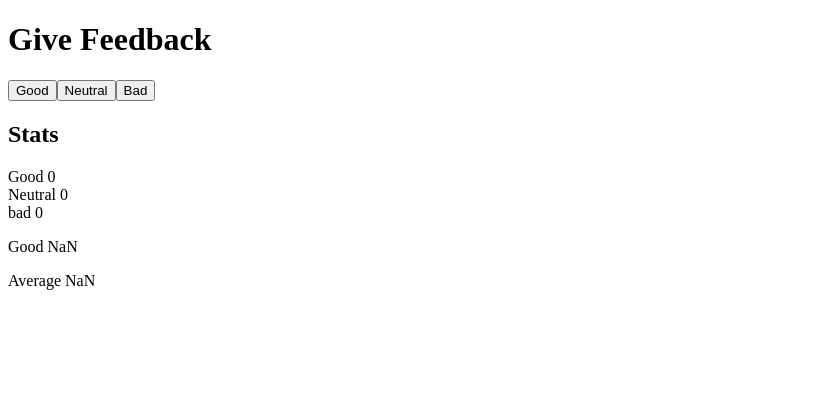
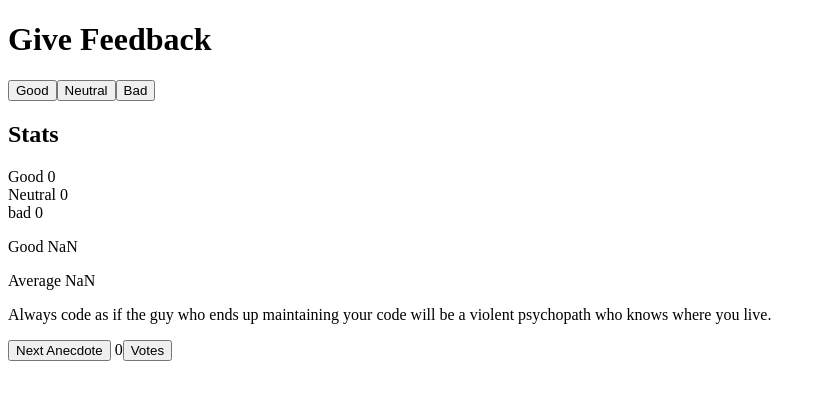
Before and after one commit to skipzero/fullstack-course, a React (Create React App) app in the folder Section1/part1/: page / in a window 1280 px wide. Shown: the top 400 px of the page, without its empty margins (0-826 px from the left). Built offline with nearby package versions, Linux system fonts and the light colour scheme.

Commit message:
working on anecdotes

```diff
--- a/Section1/part1/src/App.js
+++ b/Section1/part1/src/App.js
@@ -18,22 +18,53 @@ const Display = ({value, text}) => {
   )
 }
 
+const Anecdote = ({line, votes}) => {
+  return (
+    <p>{line}</p>
+  )
+}
+
+const lines = [
+  'Always code as if the guy who ends up maintaining your code will be a violent psychopath who knows where you live.',
+  'If it hurts, do it more often.',
+  'Adding manpower to a late software project makes it later!',
+  'The first 90 percent of the code accounts for the first 10 percent of the development time...The remaining 10 percent of the code accounts for the other 90 percent of the development time.',
+  'Any fool can write code that a computer can understand. Good programmers write code that humans can understand.',
+  'Premature optimization is the root of all evil.',
+  'Debugging is twice as hard as writing the code in the first place. Therefore, if you write the code as cleverly as possible, you are, by definition, not smart enough to debug it.',
+  'Programming without an extremely heavy use of console.log is same as if a doctor would refuse to use x-rays or blood tests when diagnosing patients.'
+]
+
+const anecdotes = lines.map((line, index) => {
+  return {line, 'votes':0, index}
+})
+
+console.log(anecdotes)
+
 const App = () => {
   const [good, setGood] = useState(0)
   const [neutral, setNeutral] = useState(0)
   const [bad, setBad] = useState(0)
+  const [anecdoteLine, setAnecdoteLine] = useState(anecdotes[0])
+  const [votes, setVotes] = useState(0)
+
   const sumArray = [good, neutral, bad]
+
+  const getRandom = () => {
+    return Math.random() * (anecdotes.length - 1) + anecdotes.length - 1;
+  }
+
+  const vote = () => {
+    let newVote = [ ...anecdotes ]
+    newVote[0].votes++
+  }
 
   const sum = sumArray.reduce((acc, numb) => {
     acc += numb
     console.log(acc)
     return acc;
   }, 0)
-  // const [average, setAverage] = useState(0)
-  // const [aveGood, setAveGood] = useState(0)
-  // let total = good + bad + neutral;
-  // let goodTotal = good / total;
-  // setAverage(goodTotal)
+
   return (
     <div>
       <h1>Give Feedback</h1>
@@ -48,72 +79,18 @@ const App = () => {
 
       <Averages total={good / sum} text='Good'/>
       <Averages total={sum - good / sum} text='Average' />
+
+      <div>
+        <Anecdote line={anecdoteLine.line} votes={anecdoteLine.votes}/>
+        <Button handleClick={() => {
+          console.log('ave', anecdoteLine, anecdoteLine.index)
+          return setAnecdoteLine({line: anecdoteLine[getRandom()]})
+        }}
+        text="Next Anecdote" /> {votes}
+        <Button handleClick={() => vote()} text="Votes"/>
+      </div>
     </div>
   )
 }
 
 export default App
-
-// const Header = (props) => {
-//   return (
-//     <h1>{props.course}</h1>
-//   )
-// }
-
-// const Part = (props) => {
-//   return (
-//     <div>
-//       <p>{props.part} {props.exercises}</p>
-//     </div>
-//   )
-// }
-
-// const Content = (props) => {
-//   return (
-//     <>
-//       {props.parts.map((part) => (
-//         <Part part={part.name} exercises={part.exercises} key={part.name} />
-//       ))}
-//     </>
-//   )
-// }
-
-// const Total = (props) => {
-//   return (
-//     <>
-//       {props.total.reduce((acc, exercise) => {
-//         return acc + exercise.exercises;
-//       }, 0)}
-//     </>
-//   )
-// }
-
-// const App = () => {
-
-//   const course = {
-//     name: 'Half Stack application development',
-//     parts: [
-//       {
-//     name: 'Fundamentals of React',
-//     exercises: 10
-//   },
-//   {
-//     name: 'Using props to pass data',
-//     exercises: 7
-//   },
-//   {
-//     name: 'State of a component',
-//     exercises: 14
-//   }]}
-
-
-//   return (
-//     <div>
-//       <Header course={course.name}/>
-//       <Content parts={course.parts} />
-//       <Total total={course.parts} />
-//     </div>
-//   );
-// }
-
-// export default App;
```
